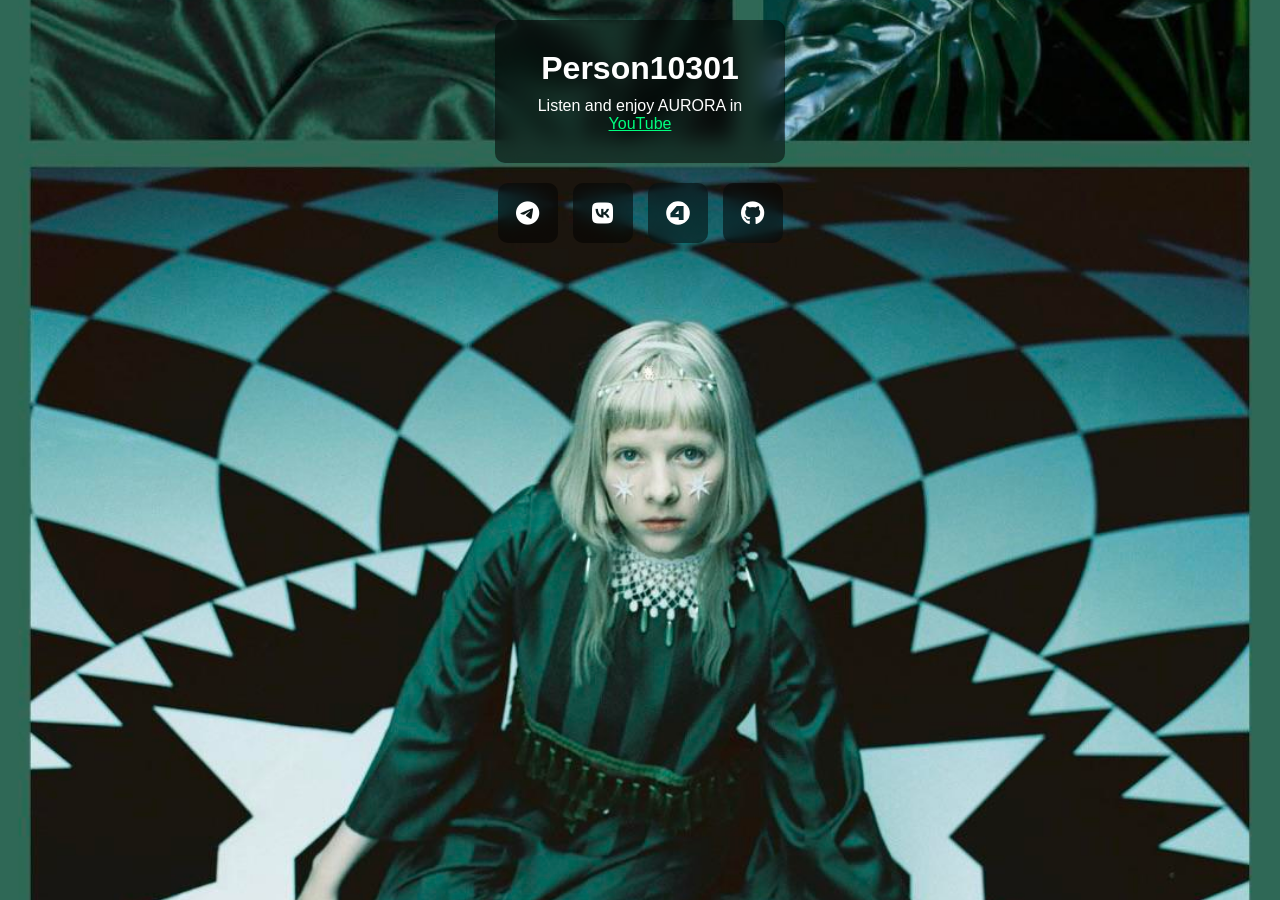
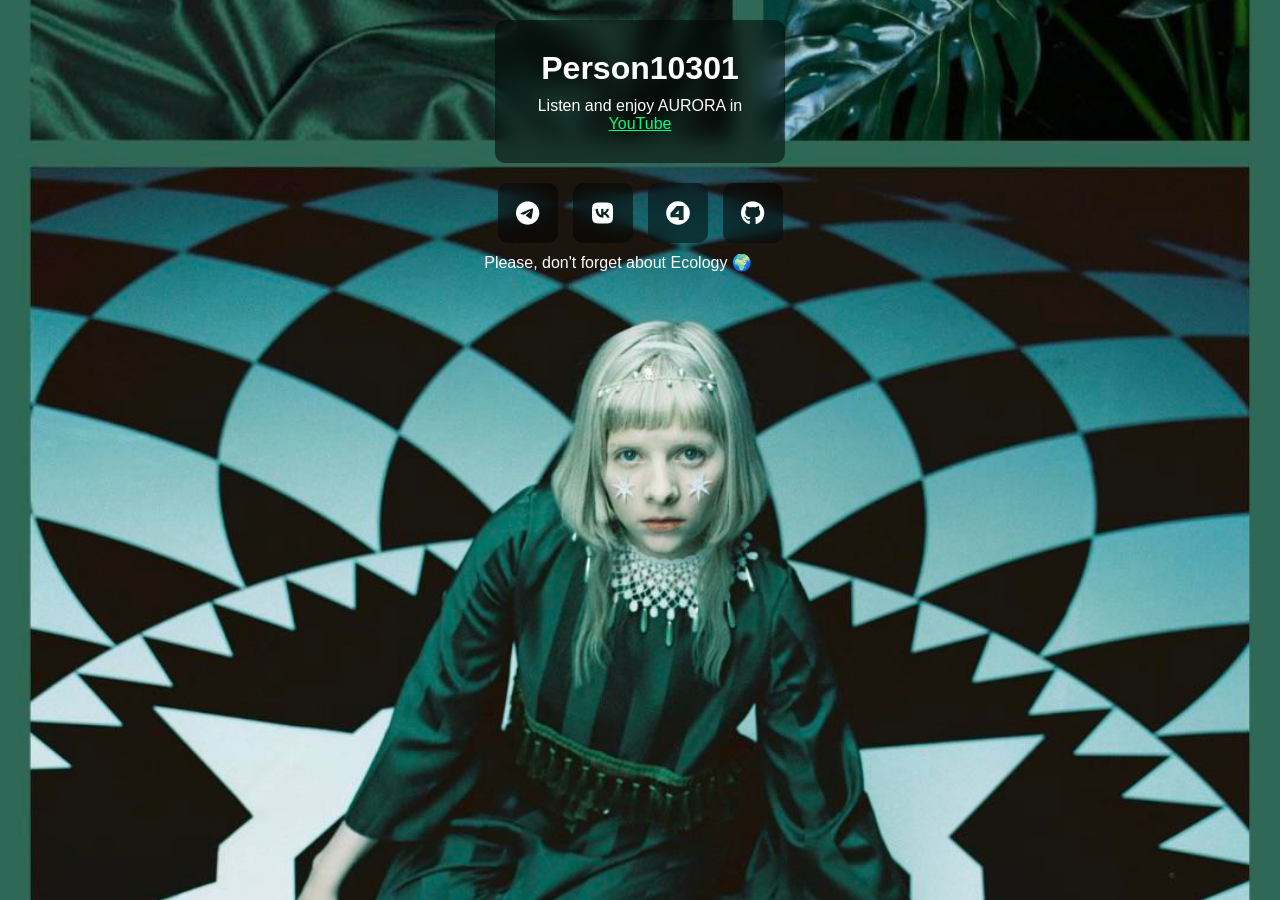
Before and after one commit to person10301/fox10301, a Jekyll site: the page built from index.md, in a window 1280 px wide. Built offline with Jekyll 4.4.1, drawn with Linux system fonts in a browser that asks for light colours; our own code applies the rules of GitHub Pages for plain Markdown files.

Commit message:
Update index.md

```diff
--- a/index.md
+++ b/index.md
@@ -8,7 +8,8 @@
 <body>
   <div class="content">
     <h1>Person10301</h1>
-    <p>Listen and enjoy AURORA in <a href="https://youtube.com/@auroramusic" class="link">YouTube</a></p>
+    <p>Listen and enjoy AURORA in <a href="https://youtube.com/@auroramusic" class="link">YouTube</a>
+    </p>
   </div>
   <div class="button-container">
     <a href="https://t.me/person10301" class="button"><i class="fab fa-telegram-plane"></i></a>
@@ -21,5 +22,8 @@
     </a>
     <a href="https://github.com/person10301" class="button"><i class="fab fa-github"></i></a>
   </div>
+  <div class="ecology-message">
+    <p>Please, don't forget about Ecology 🌍</p>
+  </div>
 </body>
 </html>
```
